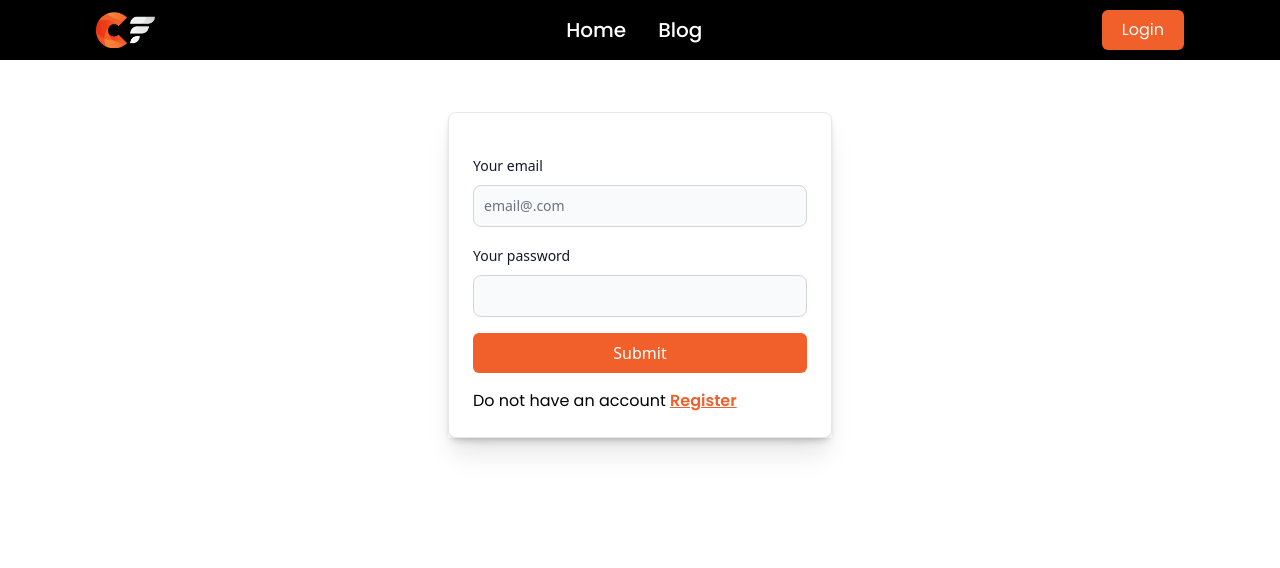
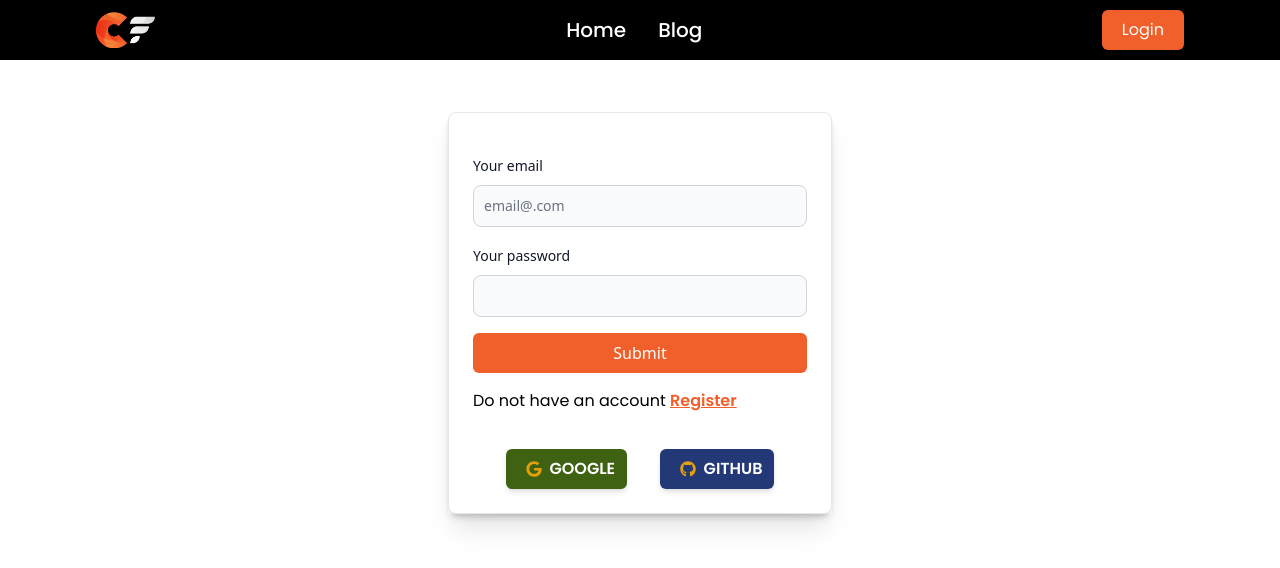
Before and after one commit to mehedi-00/choosyFoody-client-side, a React (Vite) app: page /login in a window 1280 px wide. Shown: the top 568 px of the page. Built offline with nearby package versions, Linux system fonts and the light colour scheme.

Commit message:
google and github login system added

```diff
--- a/src/pages/Login.jsx
+++ b/src/pages/Login.jsx
@@ -3,10 +3,10 @@ import { Button, Card, Label, TextInput } from 'flowbite-react';
 import React, { useContext, useState } from 'react';
 import { Link } from 'react-router-dom';
 import { AuthContext } from '../provider/AuthProvider';
-import { FaExclamation } from 'react-icons/fa';
+import { FaExclamation, FaGoogle, FaGithub } from 'react-icons/fa';
 
 const Login = () => {
-    const { loginWithEmailAndPassword } = useContext(AuthContext);
+    const { loginWithEmailAndPassword, loginWithGoogle, loginWithGithub } = useContext(AuthContext);
     const [error, setError] = useState('');
 
     const handleLoginWithEmailPass = e => {
@@ -21,6 +21,23 @@ const Login = () => {
             })
             .catch(err => setError(err.message));
 
+    };
+
+    const handleLoginGoogle = () => {
+        loginWithGoogle()
+            .then(res => {
+                const loggedUser = res.user;
+                console.log(loggedUser);
+            })
+            .catch(err => setError(err.message));
+    };
+    const handleLoginGithub = () => {
+        loginWithGithub()
+            .then(res => {
+                const loggedUser = res.user;
+                console.log(loggedUser);
+            })
+            .catch(err => setError(err.message));
     };
     return (
         <div className="max-w-sm mt-28 mx-auto shadow-xl ">
@@ -61,6 +78,16 @@ const Login = () => {
                     </button>
                 </form>
                 <span className='font-popins'>Do not have an account <Link to='/login/register' className='text-primary font-semibold underline'>Register</Link></span>
+                <div className='flex justify-evenly mt-5'>
+                    <button onClick={handleLoginGoogle} className='flex items-center bg-lime-800 px-3 py-2 rounded-md shadow-md'>
+                        <FaGoogle className='w-8 w-8 text-yellow-400' />
+                        <span className='font-popins text-white font-semibold'>GOOGLE</span>
+                    </button>
+                    <button onClick={handleLoginGithub} className='flex items-center bg-blue-900 px-3 py-2 rounded-md shadow-md'>
+                        <FaGithub className='w-8 w-8 text-yellow-400' />
+                        <span className='font-popins text-white font-semibold'>GITHUB</span>
+                    </button>
+                </div>
             </Card>
         </div>
     );
--- a/src/provider/AuthProvider.jsx
+++ b/src/provider/AuthProvider.jsx
@@ -2,11 +2,13 @@
 /* eslint-disable no-unused-vars */
 import React, { createContext } from 'react';
 export const AuthContext = createContext(null);
-import { createUserWithEmailAndPassword, getAuth, signInWithEmailAndPassword } from "firebase/auth";
+import { GithubAuthProvider, GoogleAuthProvider, createUserWithEmailAndPassword, getAuth, signInWithEmailAndPassword, signInWithPopup } from "firebase/auth";
 import { app } from '../firebase/firebase.config';
 const auth = getAuth(app);
 const AuthProvider = ({ children }) => {
 
+    const googleProvider = new GoogleAuthProvider();
+    const githubProbider = new GithubAuthProvider();
     // Create Account Email And Password
     const resgisterWithEmailPassword = (email, password) => {
         return createUserWithEmailAndPassword(auth, email, password);
@@ -16,9 +18,17 @@ const AuthProvider = ({ children }) => {
         return signInWithEmailAndPassword(auth, email, password);
     };
 
+    const loginWithGoogle = () => {
+        return signInWithPopup(auth, googleProvider);
+    };
+    const loginWithGithub = () => {
+        return signInWithPopup(auth, githubProbider);
+    };
     const authInfo = {
         resgisterWithEmailPassword,
-        loginWithEmailAndPassword
+        loginWithEmailAndPassword,
+        loginWithGoogle,
+        loginWithGithub
     };
     return (
         <AuthContext.Provider value={authInfo}>
--- a/src/routes/routes/Route.jsx
+++ b/src/routes/routes/Route.jsx
@@ -22,7 +22,7 @@ const router = createBrowserRouter([
         ]
     },
     {
-        path: 'login',
+        path: '/login',
         element: <LoginLayout/>,
         children:[
             {
```
